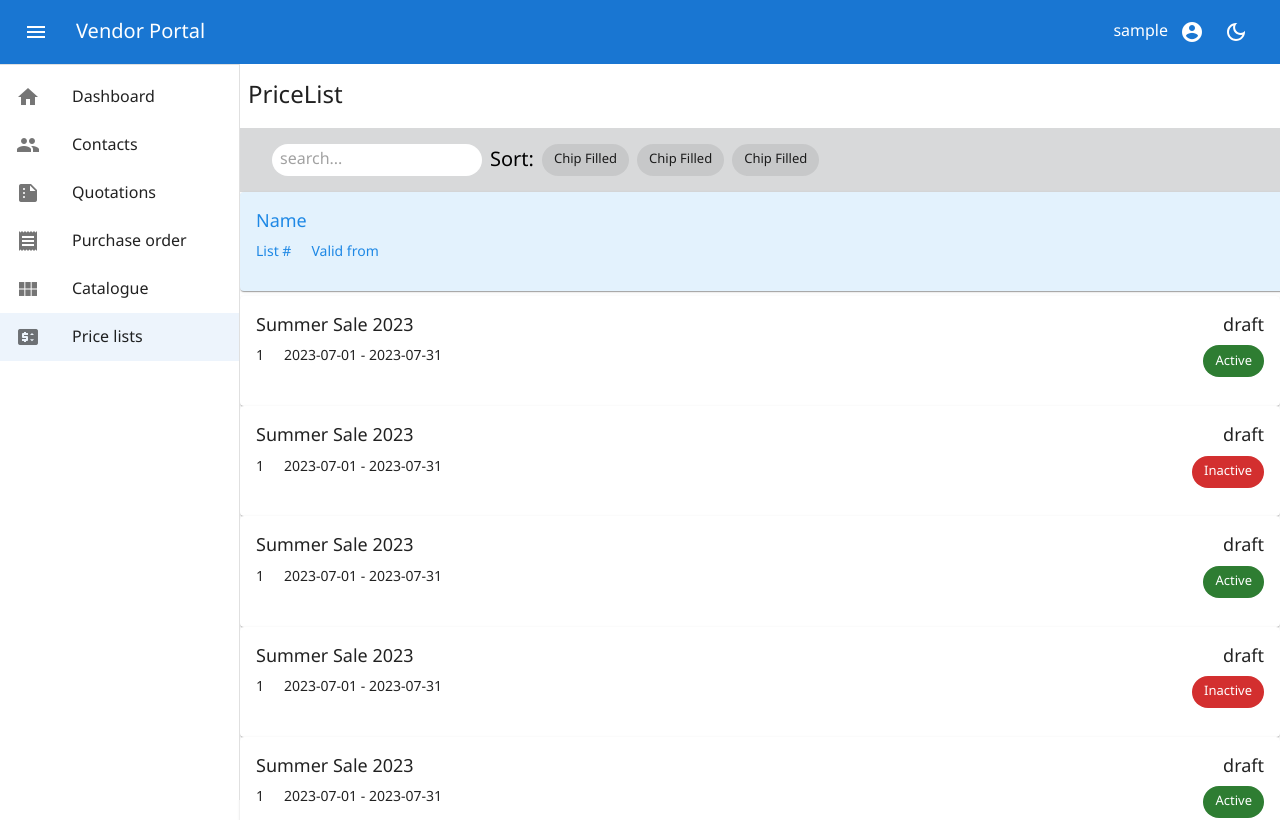
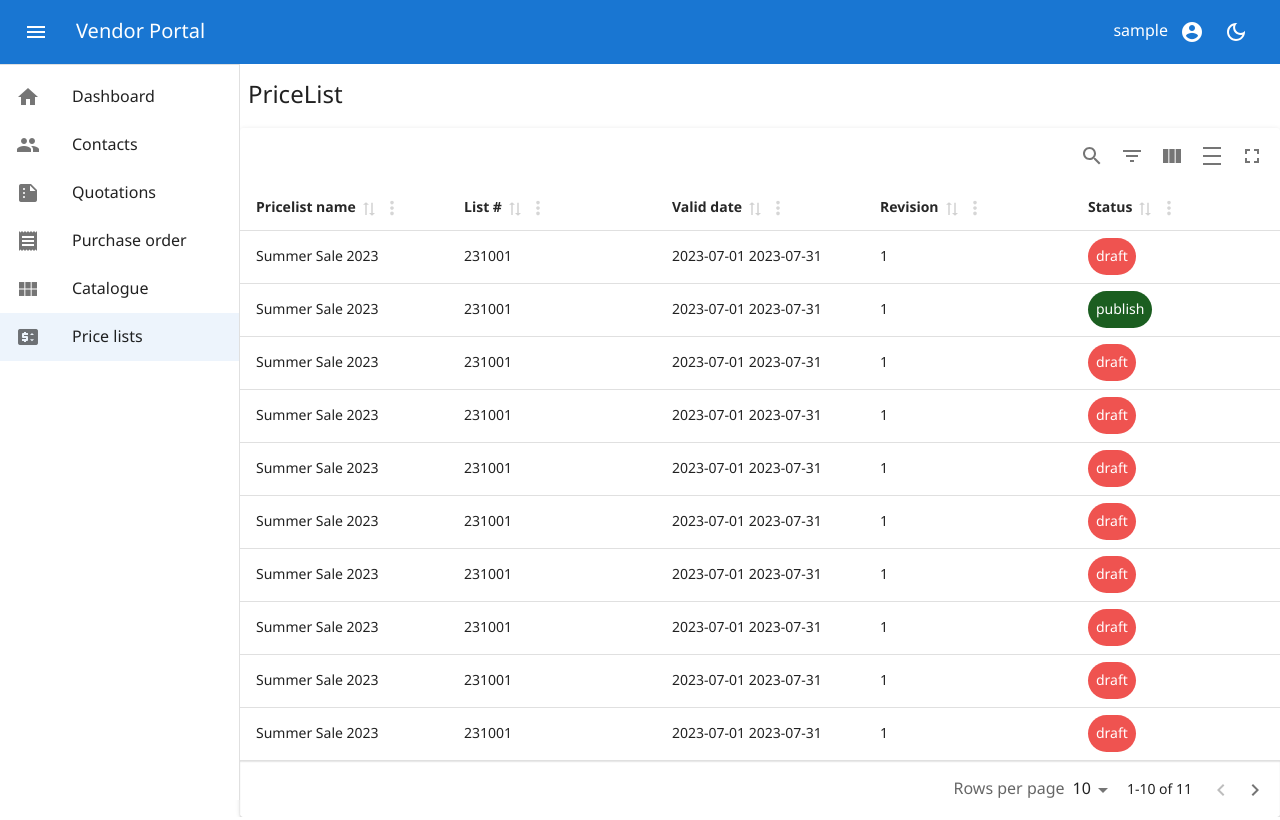
Before and after one commit to llHorizonll/vendor-portal, a React (Vite) app: page /price-lists in a window 1280 px wide. Shown: the top 820 px of the page. Built offline with nearby package versions, Linux system fonts and the light colour scheme; sample sign-in values are in the browser's storage.

Commit message:
Passing data & Custom Table

```diff
--- a/src/pages/PriceList/Details.jsx
+++ b/src/pages/PriceList/Details.jsx
@@ -139,7 +139,7 @@ function Detail() {
               </Grid>
               <Grid xs={12} item>
                 <TextField
-                  value={""}
+                  value={pricelist.pricelist_master.items[0].bulk_quantity}
                   size="small"
                   label="Pricelist name"
                   fullWidth
@@ -193,11 +193,16 @@ function Detail() {
             </Grid>
           </Grid>
         </Grid>
-        <Box mt={2}>
-          <Grid container xs={12} sm={6} item>
-            <TextField id="" label="" />
-          </Grid>
-        </Box>
+
+      </Box>
+
+      <Box>
+        <MaterialReactTable
+        data={""}
+        columns={columns}>
+
+
+        </MaterialReactTable>
       </Box>
     </>
   );
--- a/src/pages/PriceList/PriceLists.jsx
+++ b/src/pages/PriceList/PriceLists.jsx
@@ -20,11 +20,67 @@ import { useTheme } from "@mui/material/styles";
 import useMediaQuery from "@mui/material/useMediaQuery";
 
 const PriceLists = () => {
+  const theme = useTheme();
+  const matchesSm = useMediaQuery(theme.breakpoints.up("sm"));
   const { t } = useTranslation();
+  const navigate = useNavigate();
   // load data from service
   const { pricelist } = useLoaderData();
-  const  data  = pricelist;
+  const data = pricelist;
   console.log(data);
+
+  const columns = useMemo(
+    () => [
+      {
+        accessorKey: "pricelist_master.name",
+        id: "a",
+        header: "Pricelist name",
+      },
+      {
+        accessorKey: "pricelist_master.list",
+        header: "List #",
+        id: "b",
+      },
+      {
+        accessorFn: (row) =>
+          `${row.pricelist_master.start_date} ${row.pricelist_master.end_date}`,
+        // accessorKey: "pricelist_master.start_date",
+        id: "c",
+        header: "Valid date",
+      },
+      {
+        accessorKey: "pricelist_master.vendor_id",
+        id: "d",
+        header: "Revision",
+      },
+      {
+        accessorKey: "pricelist_master.status",
+        id: "e",
+        header: "Status",
+        Cell: ({ cell }) => (
+          <Box
+            component={"span"}
+            sx={(theme) => ({
+              backgroundColor:
+                cell.getValue() === "draft"
+                  ? "#EF5350"
+                  : cell.getValue() === "publish"
+                  ? theme.palette.success.dark
+                  : theme.palette.warning.dark,
+              borderRadius: "2rem",
+              color: "#fff",
+              maxWidth: "9ch",
+              width: "50px",
+              p: "8px",
+            })}
+          >
+            {cell.getValue()}
+          </Box>
+        ),
+      },
+    ],
+    []
+  );
 
   //List Card PriceList
   const ListCard = () => {
@@ -95,7 +151,7 @@ const PriceLists = () => {
   return (
     <>
       <BoxHeader title={t("pages.pricelist.title")} />
-      <Grid width={1} position={"fixed"}>
+      {/* <Grid width={1} position={"fixed"}>
         <Box width={1} sx={{ margin: 0, padding: 0 }}>
           <Box width={1} sx={{ backgroundColor: "#D8D9DA", top: 0 }}>
             <Toolbar>
@@ -104,7 +160,7 @@ const PriceLists = () => {
                 sx={{ backgroundColor: "#fff", borderRadius: 10, px: 1 }}
               >
                 <Stack direction={"row"}>
-                  {/* <SearchIcon sx={{ marginTop: 0.5, color: "#D8D9DA" }} /> */}
+                  <SearchIcon sx={{ marginTop: 0.5, color: "#D8D9DA" }} />
                   <TextField
                     width={1}
                     id="standard-basic"
@@ -136,9 +192,9 @@ const PriceLists = () => {
               </Button>
             </Toolbar>
           </Box>
-        </Box>
-        {/* Blue card */}
-        <Grid width={1}>
+        </Box> */}
+      {/* Blue card */}
+      {/* <Grid width={1}>
           <Card sx={{ width: 1, backgroundColor: "#E3F2FD" }}>
             <CardContent>
               <Grid container spacing={0}>
@@ -194,10 +250,26 @@ const PriceLists = () => {
             </CardContent>
           </Card>
         </Grid>
-      </Grid>
-      <Box mt={21}>
-        <ListCard />
-      </Box>
+      </Grid> */}
+      <MaterialReactTable
+        columns={columns}
+        data={data}
+        state={{ isLoading: !data }}
+        muiTableBodyRowProps={({ row }) => ({
+          onClick: () => {
+            navigate(row.original.id);
+
+            console.log(row);
+          },
+          sx: {
+            cursor: "pointer",
+          },
+        })}
+        enableDensityToggle
+
+      />
+
+      {/* <ListCard /> */}
     </>
   );
 };
--- a/src/services/pricelist.js
+++ b/src/services/pricelist.js
@@ -7,7 +7,7 @@ export function getPriceLists() {
 }
 //mock api get data price-list by Id
 export function getPriceListsById({ params }) {
-  const pricelistId = data.find((params) => params.id === params.pricelistId);
-  const pricelist = pricelistId;
+  // Assuming "data" is an array containing price list objects
+  const pricelist = data.find(item => item.id === params.pricelistId);
   return { pricelist, params };
 }
--- a/src/services/pricelistdata.json
+++ b/src/services/pricelistdata.json
@@ -35,14 +35,14 @@
             "name": "Summer Sale 2023",
             "start_date": "2023-07-01",
             "end_date": "2023-07-31",
-            "status": "draft",
+            "status": "publish",
             "create_date": "2023-06-28",
             "list" : "231001",
             "items": [
                 {
                     "item_id": "1",
                     "product_id": "1",
-                    "bulk_quantity": 100,
+                    "bulk_quantity": 200,
                     "price": "25.99",
                     "unit_id": "1",
                     "discount_percentage": "10",
@@ -201,5 +201,122 @@
             "user_id": "1",
             "vendor_id": "1"
         }
+    },
+    {
+        "id": "8",
+        "message": "Pricelist Master created successfully.",
+        "pricelist_master": {
+            "name": "Summer Sale 2023",
+            "start_date": "2023-07-01",
+            "end_date": "2023-07-31",
+            "status": "draft",
+            "create_date": "2023-06-28",
+            "list" : "231001",
+            "items": [
+                {
+                    "item_id": "1",
+                    "product_id": "1",
+                    "bulk_quantity": 100,
+                    "price": "25.99",
+                    "unit_id": "1",
+                    "discount_percentage": "10",
+                    "discount_amount": "2.59",
+                    "user_id": "1",
+                    "create_date": "2023-06-28",
+                    "modify_date": "2023-06-28"
+                }
+            ],
+            "revisions": [],
+            "user_id": "1",
+            "vendor_id": "1"
+        }
+    },
+    {
+        "id": "9",
+        "message": "Pricelist Master created successfully.",
+        "pricelist_master": {
+            "name": "Summer Sale 2023",
+            "start_date": "2023-07-01",
+            "end_date": "2023-07-31",
+            "status": "draft",
+            "create_date": "2023-06-28",
+            "list" : "231001",
+            "items": [
+                {
+                    "item_id": "1",
+                    "product_id": "1",
+                    "bulk_quantity": 100,
+                    "price": "25.99",
+                    "unit_id": "1",
+                    "discount_percentage": "10",
+                    "discount_amount": "2.59",
+                    "user_id": "1",
+                    "create_date": "2023-06-28",
+                    "modify_date": "2023-06-28"
+                }
+            ],
+            "revisions": [],
+            "user_id": "1",
+            "vendor_id": "1"
+        }
+    },
+    {
+        "id": "10",
+        "message": "Pricelist Master created successfully.",
+        "pricelist_master": {
+            "name": "Summer Sale 2023",
+            "start_date": "2023-07-01",
+            "end_date": "2023-07-31",
+            "status": "draft",
+            "create_date": "2023-06-28",
+            "list" : "231001",
+            "items": [
+                {
+                    "item_id": "1",
+                    "product_id": "1",
+                    "bulk_quantity": 100,
+                    "price": "25.99",
+                    "unit_id": "1",
+                    "discount_percentage": "10",
+                    "discount_amount": "2.59",
+                    "user_id": "1",
+                    "create_date": "2023-06-28",
+                    "modify_date": "2023-06-28"
+                }
+            ],
+            "revisions": [],
+            "user_id": "1",
+            "vendor_id": "1"
+        }
+    },
+    {
+        "id": "11",
+        "message": "Pricelist Master created successfully.",
+        "pricelist_master": {
+            "name": "Summer Sale 2023",
+            "start_date": "2023-07-01",
+            "end_date": "2023-07-31",
+            "status": "draft",
+            "create_date": "2023-06-28",
+            "list" : "231001",
+            "items": [
+                {
+                    "item_id": "1",
+                    "product_id": "1",
+                    "bulk_quantity": 100,
+                    "price": "25.99",
+                    "unit_id": "1",
+                    "discount_percentage": "10",
+                    "discount_amount": "2.59",
+                    "user_id": "1",
+                    "create_date": "2023-06-28",
+                    "modify_date": "2023-06-28"
+                }
+            ],
+            "revisions": [],
+            "user_id": "1",
+            "vendor_id": "1"
+        }
     }
+
 ]
```
Also changed, not shown: src/pages/Contacts/Edit.jsx (+171 -27 lines).
